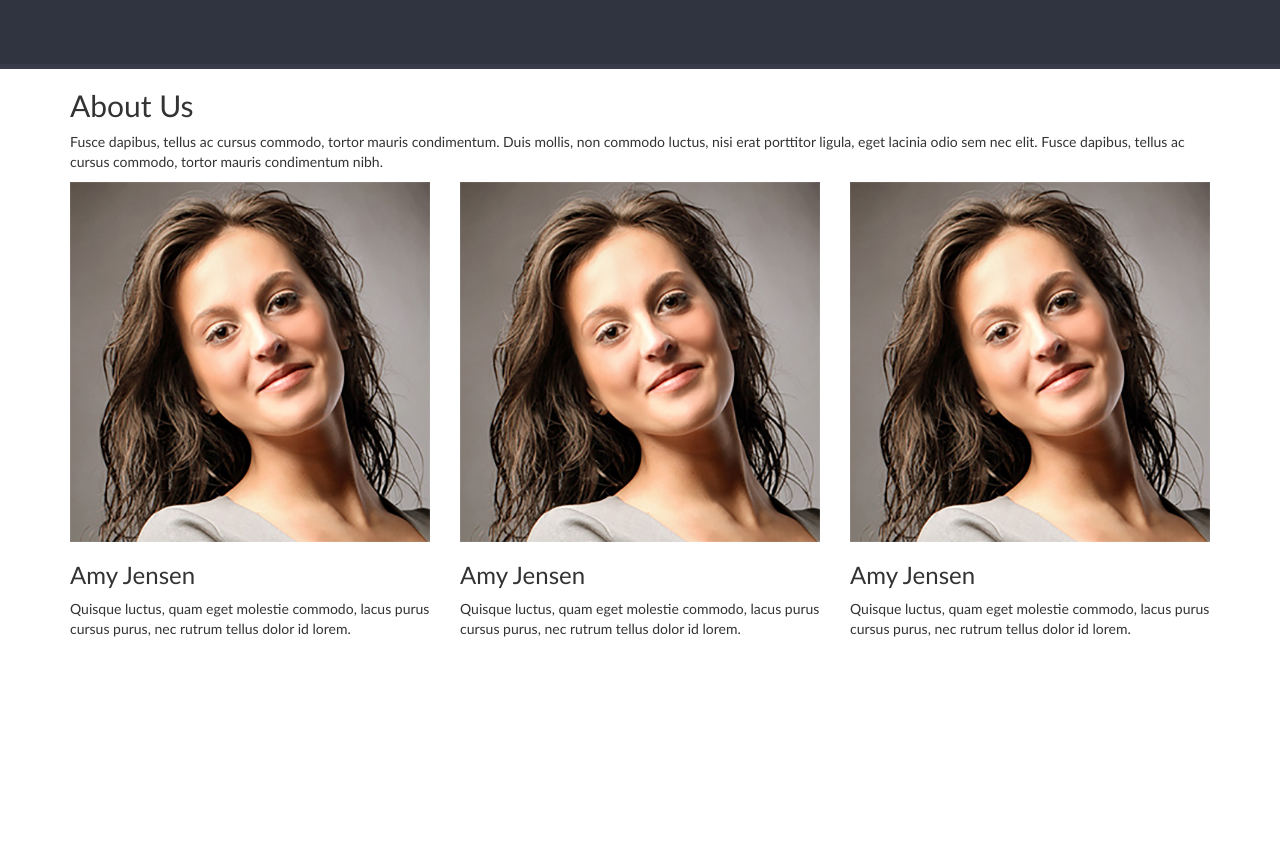
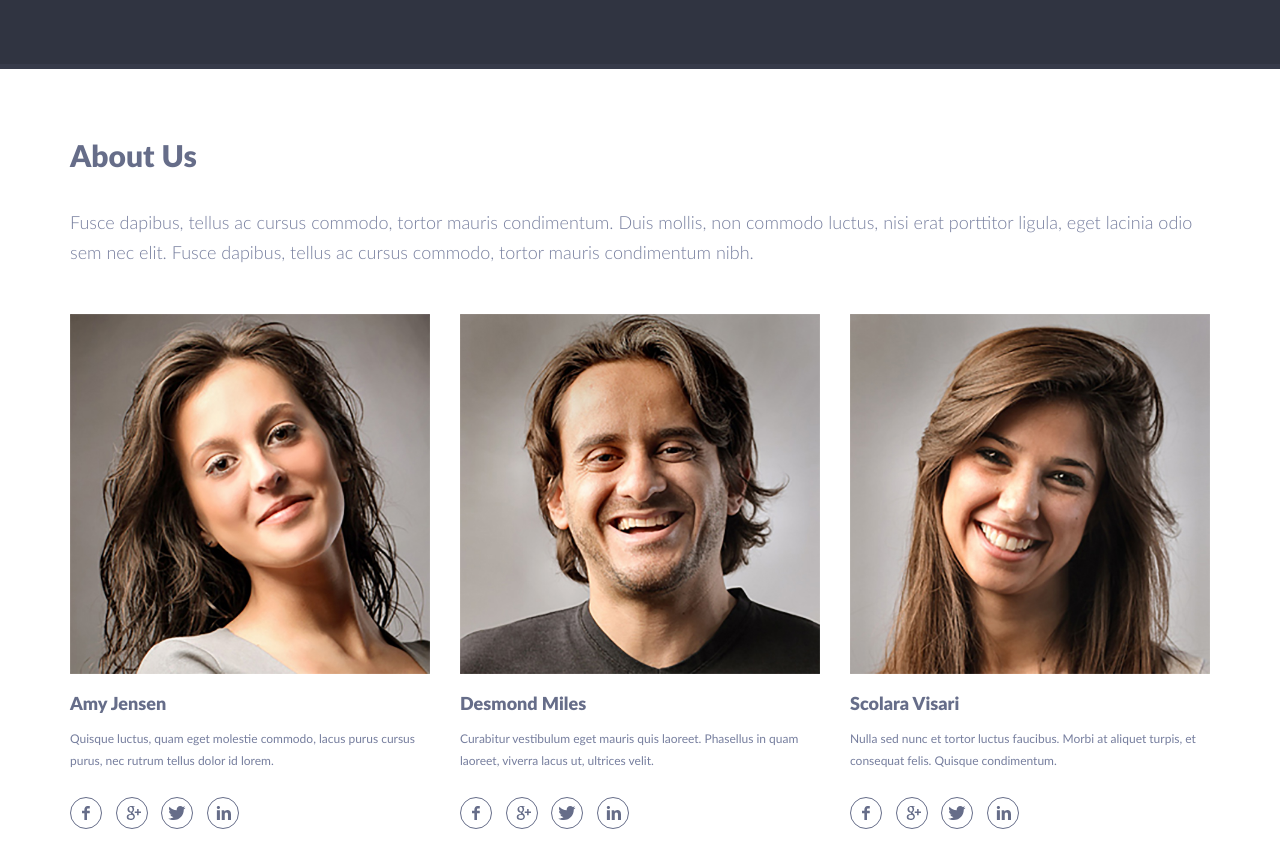
Before and after one commit to KovtuhAlexander/singolo-working-files, a website: page src/index.html in a window 1280 px wide. Shown: the part 2323-3190 px from the top of the page. Before the commit the page ends 2972 px from the top, so only its background shows below. Drawn offline with Linux system fonts and the light colour scheme.

Commit message:
add about section

```diff
--- a/src/index.html
+++ b/src/index.html
@@ -273,7 +273,7 @@
 
 			<div class="row">
 
-				<div class="worker__card col-sm-4 col-xs-12">
+				<div class="worker col-sm-4 col-xs-12">
 
 					<img class="img-responsive" src="img/workers/photo-1.jpg" alt="workers photo" />
 
@@ -282,45 +282,57 @@
 					<p class="worker__bio">Quisque luctus, quam eget molestie commodo, lacus purus cursus purus, nec rutrum tellus dolor id lorem.
 					</p>
 
-					<div class="worker__contact">
+					<div class="social">
 
-						<div class="worker__contact_facebook"></div>
-						<div class="worker__contact_google"></div>
-						<div class="worker__contact_twitter"></div>
-						<div class="worker__contact_linkedin"></div>
+						<a class="social__link" href="#"><div class="social__link_facebook"></div></a>
+						<a class="social__link" href="#"><div class="social__link_google"></div></a>
+						<a class="social__link" href="#"><div class="social__link_twitter"></div></a>
+						<a class="social__link" href="#"><div class="social__link_linkedin"></div></a>
+
 
 					</div>
 
 				</div>
 
-				<div class="worker__card col-sm-4 col-xs-12">
+				<div class="worker col-sm-4 col-xs-12">
 
-					<img class="img-responsive" src="img/workers/photo-1.jpg" alt="workers photo" />
+					<img class="img-responsive" src="img/workers/photo-2.jpg" alt="workers photo" />
 
-					<h3 class="worker__name">Amy Jensen</h3>
+					<h3 class="worker__name">Desmond Miles</h3>
 
-					<p class="worker__bio">Quisque luctus, quam eget molestie commodo, lacus purus cursus purus, nec rutrum tellus dolor id lorem.
+					<p class="worker__bio">Curabitur vestibulum eget mauris quis laoreet. Phasellus in quam laoreet, viverra lacus ut, ultrices velit.
 					</p>
 
-					<div class="worker__contact">
+					<div class="social">
 
-						<div class="worker__contact_facebook"></div>
-						<div class="worker__contact_google"></div>
-						<div class="worker__contact_twitter"></div>
-						<div class="worker__contact_linkedin"></div>
+						<a class="social__link" href="#"><div class="social__link_facebook"></div></a>
+						<a class="social__link" href="#"><div class="social__link_google"></div></a>
+						<a class="social__link" href="#"><div class="social__link_twitter"></div></a>
+						<a class="social__link" href="#"><div class="social__link_linkedin"></div></a>
+
 
 					</div>
 
 				</div>
 
-				<div class="worker__card col-sm-4 col-xs-12">
+				<div class="worker col-sm-4 col-xs-12">
 
-					<img class="img-responsive" src="img/workers/photo-1.jpg" alt="workers photo" />
+					<img class="img-responsive" src="img/workers/photo-3.jpg" alt="workers photo" />
 
-					<h3 class="worker__name">Amy Jensen</h3>
+					<h3 class="worker__name">Scolara Visari</h3>
 
-					<p class="worker__bio">Quisque luctus, quam eget molestie commodo, lacus purus cursus purus, nec rutrum tellus dolor id lorem.
+					<p class="worker__bio">Nulla sed nunc et tortor luctus faucibus. Morbi at aliquet turpis, et consequat felis. Quisque condimentum.
 					</p>
+
+					<div class="social">
+
+						<a class="social__link" href="#"><div class="social__link_facebook"></div></a>
+						<a class="social__link" href="#"><div class="social__link_google"></div></a>
+						<a class="social__link" href="#"><div class="social__link_twitter"></div></a>
+						<a class="social__link" href="#"><div class="social__link_linkedin"></div></a>
+
+
+					</div>
 
 				</div>
 
--- /dev/null
+++ b/src/scss/includes/_about.scss
@@ -0,0 +1,77 @@
+.about {
+	padding-bottom: 75px;
+	&__header {
+		@extend .services__header;
+	}
+
+	&__subHeader {
+		@extend .services__subHeader;
+	}
+}
+
+.worker {
+	&__name {
+		@extend .card__header;
+		margin-top: 21px;
+	}
+
+	&__bio {
+		@extend .card__description;
+	}
+}
+
+.social {
+	margin-top: 25px;
+
+	&__link {
+		margin-right: 10px;
+
+		&_facebook {
+			display: inline-block;
+			width: 32px;
+			height: 32px;
+			transition: background-color 250ms ease-in-out;
+			border: 1px solid $heading-color;
+			border-radius: 50%;
+			background-image: url('../img/icons/social.svg');
+			background-repeat: no-repeat;
+			background-position-y: center;
+			background-position-x: 10px;
+
+			&:hover {
+				background-color: $red-control;
+				background-position-x: -25px;
+			}
+		}
+
+		&_google {
+			@extend .social__link_facebook;
+			background-position-x: -58px;
+
+			&:hover {
+				background-color: $red-control;
+				background-position-x: -93px;
+			}
+		}
+
+		&_twitter {
+			@extend .social__link_facebook;
+			background-position-x: -130px;
+
+			&:hover {
+				background-color: $red-control;
+				background-position-x: -165px;
+			}
+		}
+
+		&_linkedin {
+			@extend .social__link_facebook;
+			background-position-x: -199px;
+
+			&:hover {
+				background-color: $red-control;
+				background-position-x: -234px;
+			}
+		}
+	}
+}
--- a/src/scss/main.scss
+++ b/src/scss/main.scss
@@ -4,3 +4,4 @@
 @import 'includes/slider';
 @import 'includes/services';
 @import 'includes/portfolio';
+@import 'includes/about';
```
Also changed, not shown: src/css/main.css, src/img/icons/social.png (added), src/img/icons/social.svg (added).
